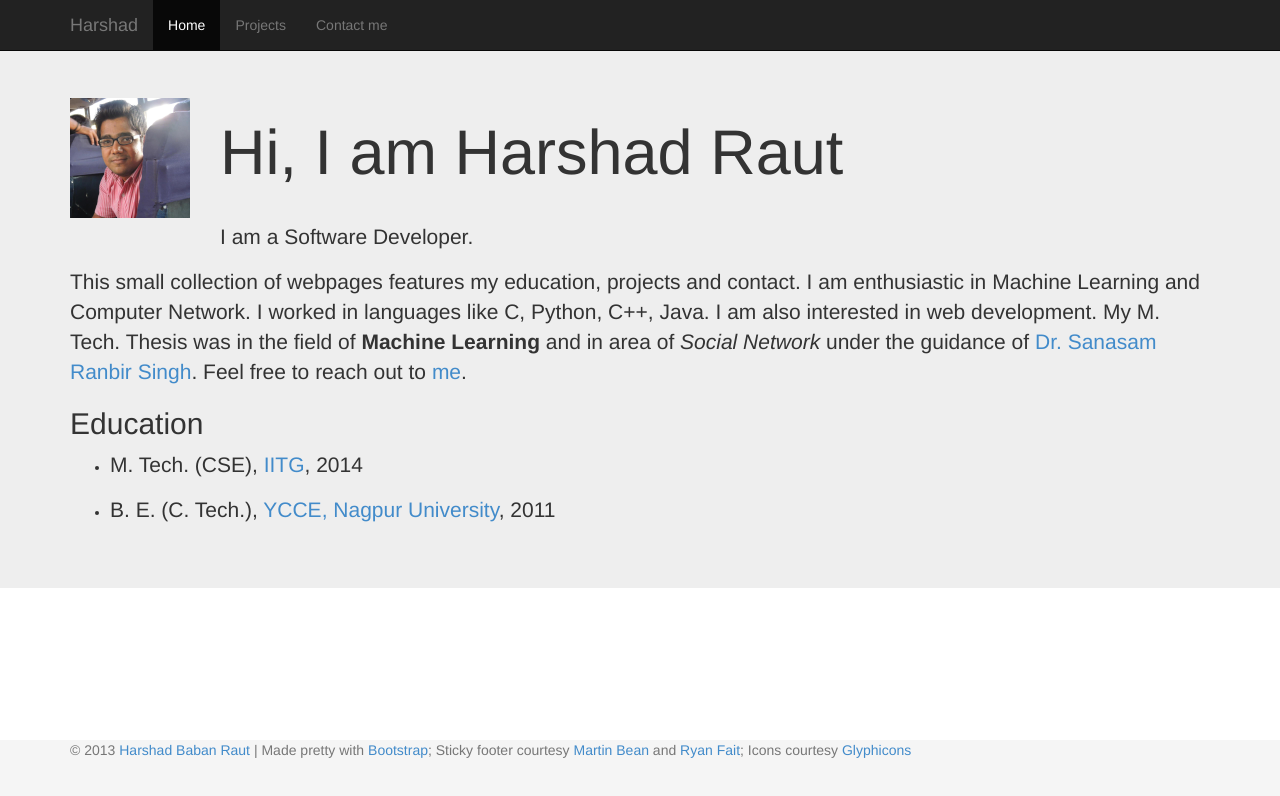
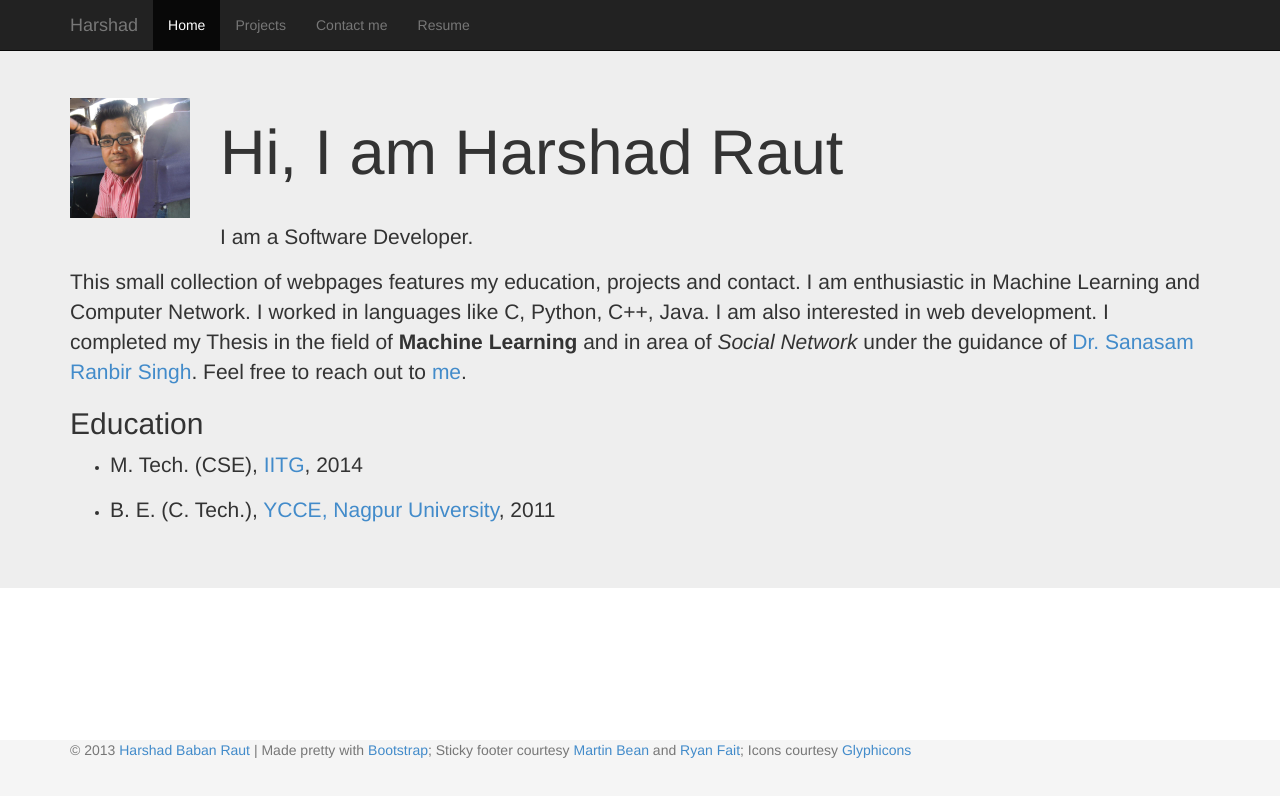
Before and after one commit to harshadraut/harshadraut.github.io, a plain HTML site: page index.html in a window 1280 px wide. Drawn offline with Linux system fonts and the light colour scheme.

Commit message:
changed filename and removed iitg emailid

```diff
--- a/index.html
+++ b/index.html
@@ -56,6 +56,7 @@
 
                             <li><a href="projects.html">Projects</a></li>
                             <li><a href="contact.html">Contact me</a></li>
+			    <li><a href="HarshadRautResume.pdf">Resume</a></li>
                         </ul>
                     </div>
                     <!--/.navbar-collapse -->
@@ -79,7 +80,7 @@
 
             <p>
                 This small collection of webpages features my education, projects and contact.
-                I am enthusiastic in Machine Learning and Computer Network. I worked in languages like C, Python, C++, Java. I am also interested in web development. My M. Tech. Thesis was in the field of <b>Machine Learning</b> and in area of <em>Social Network</em> under the guidance of
+                I am enthusiastic in Machine Learning and Computer Network. I worked in languages like C, Python, C++, Java. I am also interested in web development. I completed my Thesis in the field of <b>Machine Learning</b> and in area of <em>Social Network</em> under the guidance of
                 <a href="http://www.iitg.ernet.in/ranbir/">Dr. Sanasam Ranbir Singh</a>. Feel free to reach out to <a href="http://harshadraut.github.io/contact.html">me</a>.
             </p>
 	<h2>Education
```
Also changed, not shown: contact.html (+0 -1 lines).
